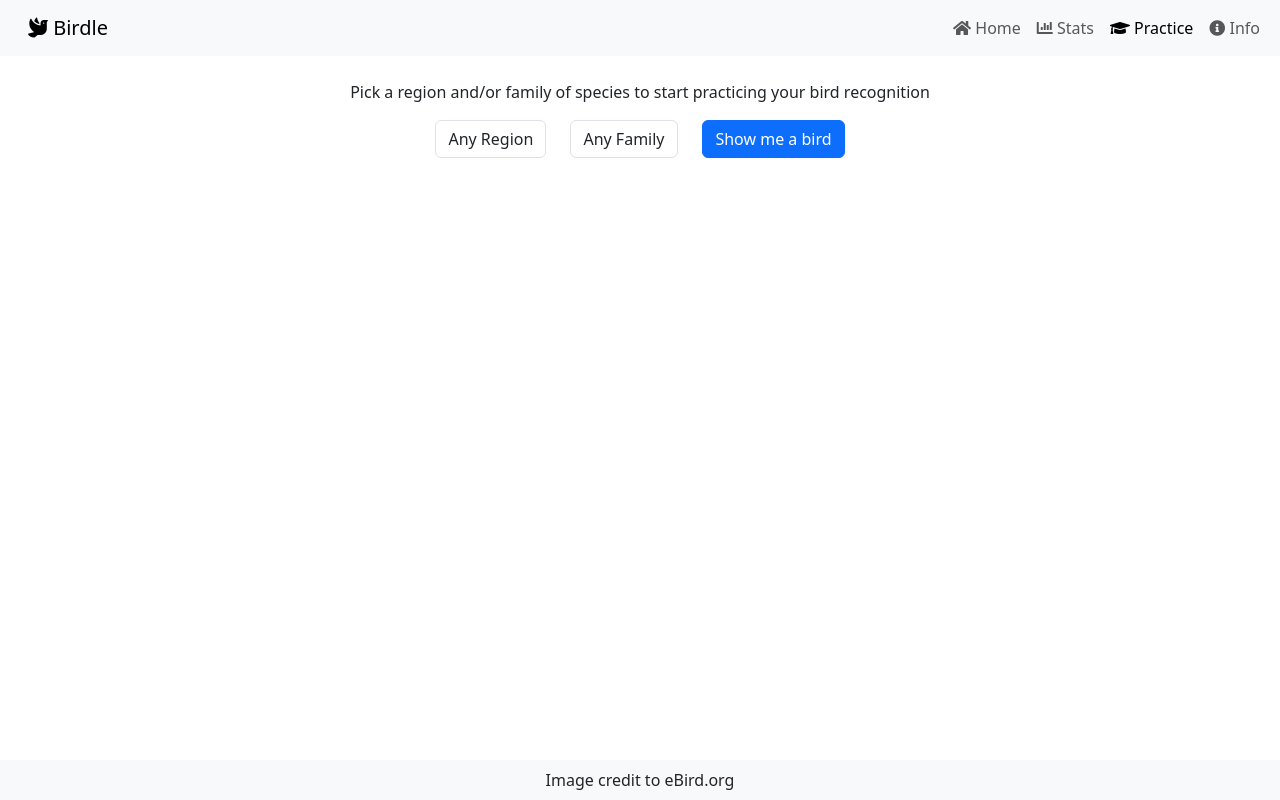
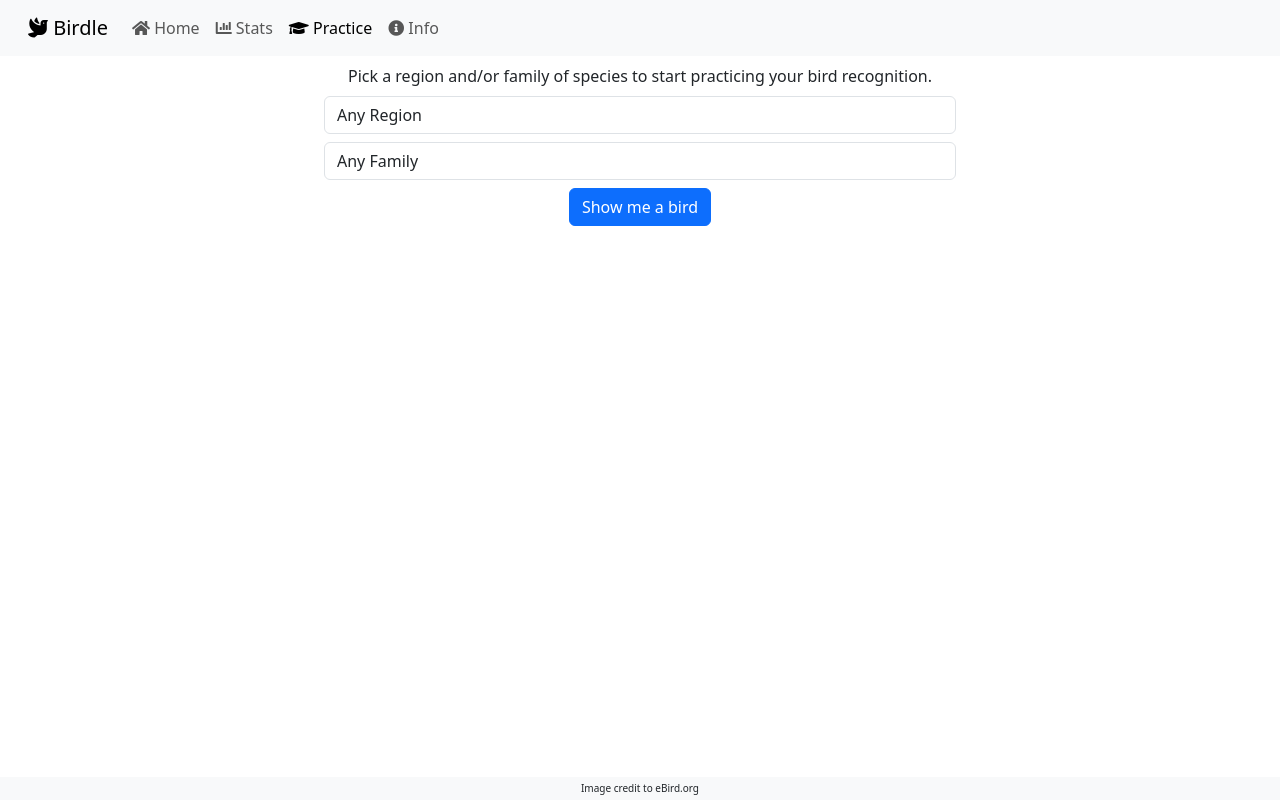
Before and after one commit to mitchbeebe/new-birdle, a Django app: page /practice/ in a window 1280 px wide. Run offline with Django 3.2, Linux system fonts and the light colour scheme; data that the repository does not hold is empty; some libraries are stand-ins or nearby versions.

Commit message:
Mostly formatting

```diff
--- a/birdle/static/birdle/guess_distribution.js
+++ b/birdle/static/birdle/guess_distribution.js
@@ -9,7 +9,7 @@
             Plot.barX(data, {x: "count", y: "guesses"}),
             Plot.text(data, {x: "count", y: "guesses", text: (d) => (d.count), dx: -10, fill: "white", fontSize: 18}),
             Plot.axisY({label: "Guess Count", fontSize: 18, labelAnchor: "top", labelArrow: "down"}),
-            Plot.axisX({label: "Games Won", ticks: 0, fontSize: 18, labelAnchor: "left"}),
+            Plot.axisX({label: "Games Won", ticks: 0, fontSize: 18, labelAnchor: "left", labelArrow: "right"}),
             Plot.ruleX([0])
         ]});
     const div = document.querySelector(div_id);
--- a/birdle/static/birdle/style.css
+++ b/birdle/static/birdle/style.css
@@ -20,10 +20,10 @@
 }
 
 .taxonomy {
-    font-size: 12px;
+    font-size: 11px;
     text-align: center;
     border-radius: 5px;
-    margin: 5px;
+    margin: 2px;
     overflow-wrap: break-word;
 }
 
@@ -32,13 +32,13 @@
     align-items: center; /* Vertical center alignment */
     justify-content: center; /* Horizontal center alignment */
     color: white;
-    min-height: 60px;
+    min-height: 5vh;
+    overflow-wrap: break-word;
 }
 
-/* .nav-item{
-    text-align: right;
-} */
-
+.footer {
+    font-size: 10px;
+}
 
 /* CSS for the button jiggle animation */
 /* @keyframes jiggle {
@@ -64,15 +64,9 @@
 }
 
 /* .carousel { overflow: hidden; padding-bottom: 4rem; } */
-.carousel-caption { top: auto; bottom: 0; }
-.carousel-control-prev {
-    position: absolute;
-    margin-left: -7.5vw;
-}
-
-.carousel-control-next {
-    position: absolute;
-    margin-right: -7.5vw;
+.carousel-caption {
+    top: auto;
+    bottom: 0;
 }
 
 .carousel-inner img {
@@ -81,11 +75,11 @@
     /* overflow: hidden; */
     object-fit: contain;
     object-position: center;
-  }
+}
 
 .ui-autocomplete {
     max-height: 300px;
     overflow-y: auto;
     /* prevent horizontal scrollbar */
     overflow-x: hidden;
-  }
+}
--- a/birdle/templates/birdle/base.html
+++ b/birdle/templates/birdle/base.html
@@ -36,15 +36,19 @@
   <nav class="navbar navbar-expand-sm bg-body-tertiary">
     <div class="container-fluid">
       <a class="navbar-brand justify-content-start mx-3" href="{% url 'daily_bird' %}"><i class="fas fa-dove"></i> Birdle</a>
-      <div class="navbar-nav">
-        <a class="nav-link" href="/"><i class="fas fa-home"></i> Home</a>
-        <a class="nav-link" href="/stats/"><i class="fas fa-chart-bar"></i> Stats</a>
-        <a class="nav-link" href="/practice/"><i class="fas fa-graduation-cap"></i> Practice</a>
-        <a class="nav-link" href="/info/"><i class="fas fa-info-circle"></i> Info</a>
+      <button class="navbar-toggler" type="button" data-bs-toggle="collapse" data-bs-target="#navbarToggler" aria-controls="navbarToggler" aria-expanded="false" aria-label="Toggle navigation">
+        <span class="navbar-toggler-icon"></span>
+      </button>
+      <div class="collapse navbar-collapse" id="navbarToggler">
+        <div class="navbar-nav">
+          <a class="nav-link" href="/"><i class="fas fa-home"></i> Home</a>
+          <a class="nav-link" href="/stats/"><i class="fas fa-chart-bar"></i> Stats</a>
+          <a class="nav-link" href="/practice/"><i class="fas fa-graduation-cap"></i> Practice</a>
+          <a class="nav-link" href="/info/"><i class="fas fa-info-circle"></i> Info</a>
+        </div>
       </div>
     </div>
   </nav>
-  <br>
   {% block content %}
   {% endblock %}
   <script>
@@ -58,15 +62,6 @@
   {% block extra_scripts %}
   {% endblock %}
 </body>
-<footer class="bg-body-tertiary text-center text-lg-start fixed-bottom">
-  <div class="text-center p-2">
-    Image credit to
-    {% for img in imgs %}
-      {% if img.photographer is not None %}
-        {{ img.photographer }}{% if not forloop.last %}, {% endif %}
-      {% endif %}
-    {% endfor %}
-      eBird.org
-  </div>
-</footer>
+{% block footer %}
+{% endblock %}
 </html>
--- a/birdle/templates/birdle/bird_display.html
+++ b/birdle/templates/birdle/bird_display.html
@@ -1,26 +1,24 @@
 <!-- bird_display.html -->
 
-<div class="col-sm-10 col-lg-4 mx-auto">
-    <div id="carouselExampleControls" class="carousel slide" data-bs-ride="carousel" data-bs-theme="dark">
+<div id="carouselControls" class="carousel slide col-lg-6 mx-auto" data-bs-ride="false" data-bs-theme="dark">
   <div class="carousel-inner">
     {% for img in imgs %}
       <div class="carousel-item {% if forloop.counter0 == 0 %}active{% endif %}">
         <img src="{{ img.url }}" class="img-fluid d-block">
-            <div class="carousel-caption d-none d-md-block align-bottom">
+        <div class="carousel-caption align-bottom">
           <span class="img-label">{{ img.label }}</span>
         </div>
       </div>
     {% endfor %}
   </div>
   {% if imgs %}
-      <button class="carousel-control-prev" data-bs-target="#carouselExampleControls" type="button" data-bs-slide="prev">
+  <button class="carousel-control-prev" data-bs-target="#carouselControls" type="button" data-bs-slide="prev">
     <span class="carousel-control-prev-icon" aria-hidden="true"></span>
     <span class="sr-only">Previous</span>
   </button>
-      <button class="carousel-control-next" data-bs-target="#carouselExampleControls" type="button" data-bs-slide="next">
+  <button class="carousel-control-next" data-bs-target="#carouselControls" type="button" data-bs-slide="next">
     <span class="carousel-control-next-icon" aria-hidden="true"></span>
     <span class="sr-only">Next</span>
   </button>
   {% endif %}
 </div>
-  </div>
--- /dev/null
+++ b/birdle/templates/birdle/footer.html
@@ -0,0 +1,13 @@
+<!-- footer.html -->
+
+<footer class="bg-body-tertiary text-center text-lg-start fixed-bottom">
+    <div class="footer text-center py-1">
+      Image credit to
+      {% for img in imgs %}
+        {% if img.photographer is not None %}
+          {{ img.photographer }}{% if not forloop.last %}, {% endif %}
+        {% endif %}
+      {% endfor %}
+        eBird.org
+    </div>
+</footer>
--- a/birdle/templates/birdle/practice.html
+++ b/birdle/templates/birdle/practice.html
@@ -3,18 +3,16 @@
 {% extends 'birdle/base.html' %}
 
 {% block content %}
-<div class="d-flex justify-content-center">
-    <p>Pick a region and/or family of species to start practicing your bird recognition</p>
-</div>
-<form method="post" id="flashcard-form" class="row justify-content-center">
+<div class="text-center mx-2 pt-2">Pick a region and/or family of species to start practicing your bird recognition.</div>
+<form method="post" id="flashcard-form" class="justify-content-center py-1">
     {% csrf_token %}
-        <div class="col-auto">
+    <div class="col-lg-6 mx-auto p-1">
         {{ form.region }}
     </div>
-        <div class="col-auto">
+    <div class="col-lg-6 mx-auto p-1">
         {{ form.family }}
     </div>
-        <div class="col-auto">
+    <div class="d-flex justify-content-center py-1">
         <button type="submit" id="submitButton" class="btn btn-primary">
             <span id="spinner" class="spinner-border spinner-border-sm visually-hidden" aria-hidden="true"></span>
             Show me a bird
@@ -25,19 +23,18 @@
     <div class="text-danger text-center pt-2">{{ error }}</div>
     {% endfor %}
 </form>
-
-<br>
 <div id="display-and-buttons">
     {% include 'birdle/bird_display.html'%}
-    <br>
-    <div class="row justify-content-center">
-        <div class="col-auto">
+    <div class="col-lg-6 mx-auto align-content-center">
+        <div class="d-flex flex-column py-1">
             {% for option in options %}
-            <button class="btn btn-secondary mx-1 answer" data-mdb-toggle="animation" data-mdb-animation-reset="true" data-mdb-animation="tada" value="{{option}}">{{option}}</button>
+            <button class="btn btn-secondary my-1 mx-2 answer" data-mdb-toggle="animation" data-mdb-animation-reset="true" data-mdb-animation="tada" value="{{option}}">{{option}}</button>
             {% endfor %}
         </div>
     </div>
 </div>
+<br>
+<br>
 {% endblock %}
 
 {% block extra_scripts %}
@@ -87,3 +84,7 @@
 })
 </script>
 {% endblock %}
+
+{% block footer %}
+{% include 'birdle/footer.html'%}
+{% endblock %}
--- a/birdle/views.py
+++ b/birdle/views.py
@@ -246,13 +246,13 @@
     correctness = guess.compare(answer)
     # construct the taxonomy divs
     taxonomy = guess.taxonomy()
-    order_div = f'<div class="col-sm taxonomy guess text-center {correctness[0]}">{taxonomy["order"]}</div>'
-    family_div = f'<div class="col-sm taxonomy guess text-center {correctness[1]}">{taxonomy["family"]}</div>'
-    genus_div = f'<div class="col-sm taxonomy guess text-center {correctness[2]}">{taxonomy["genus"]}</div>'
-    species_div = f'<div class="col-sm taxonomy guess text-center {correctness[3]}">{taxonomy["name"]}</div>'
+    order_div = f'<div class="col-3 taxonomy guess {correctness[0]}">{taxonomy["order"]}</div>'
+    family_div = f'<div class="col-3 taxonomy guess {correctness[1]}">{taxonomy["family"]}</div>'
+    genus_div = f'<div class="col-3 taxonomy guess {correctness[2]}">{taxonomy["genus"]}</div>'
+    species_div = f'<div class="col-3 taxonomy guess {correctness[3]}">{taxonomy["name"]}</div>'
 
     # combine the divs into a single HTML string
-    guess_html += f'<div class="row flex-nowrap">{order_div}{family_div}{genus_div}{species_div}</div>'
+    guess_html += f'<div class="row justify-content-center flex-nowrap">{order_div}{family_div}{genus_div}{species_div}</div>'
     return guess_html
 
 
```
Also changed, not shown: birdle/templates/birdle/daily_bird.html (+23 -22 lines), birdle/templates/birdle/info.html (+3 -8 lines), birdle/templates/birdle/stats.html (+12 -17 lines), 1 other file. Lines whose indentation alone changed are shown as unchanged.
